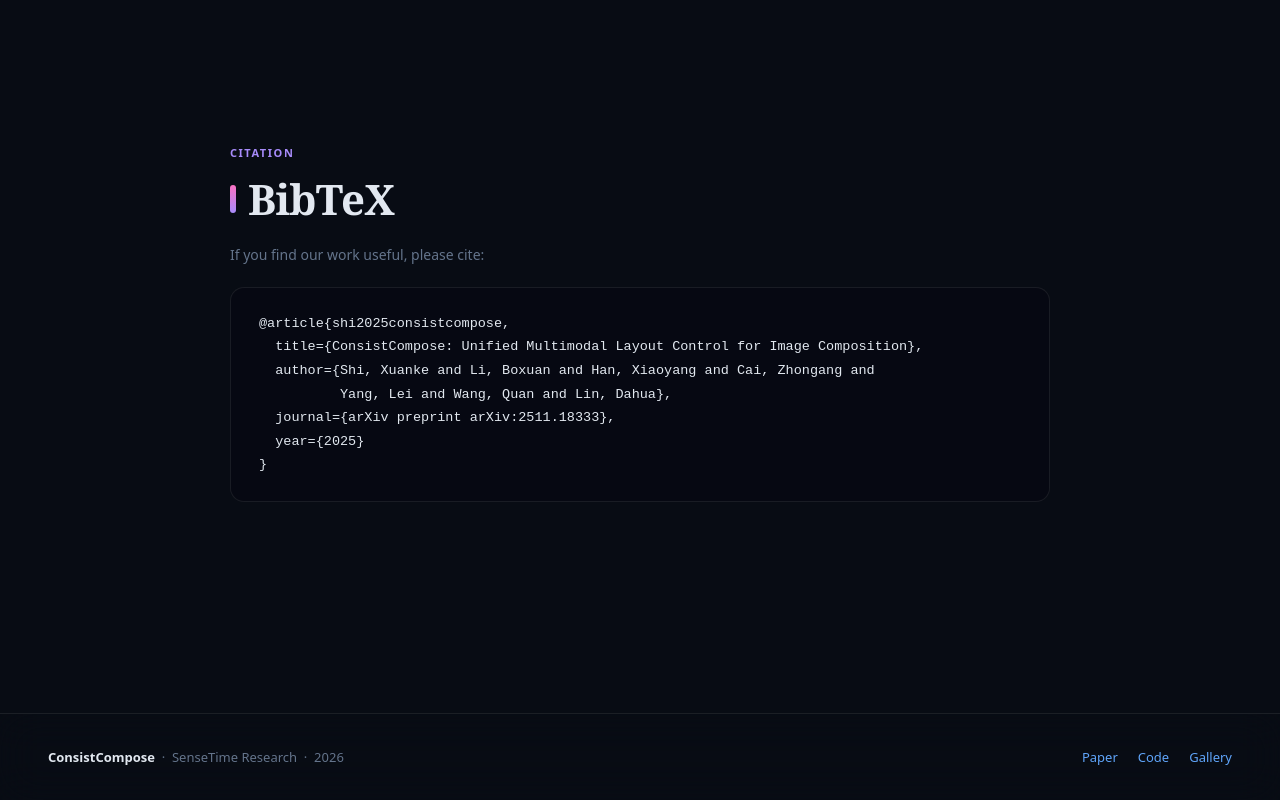
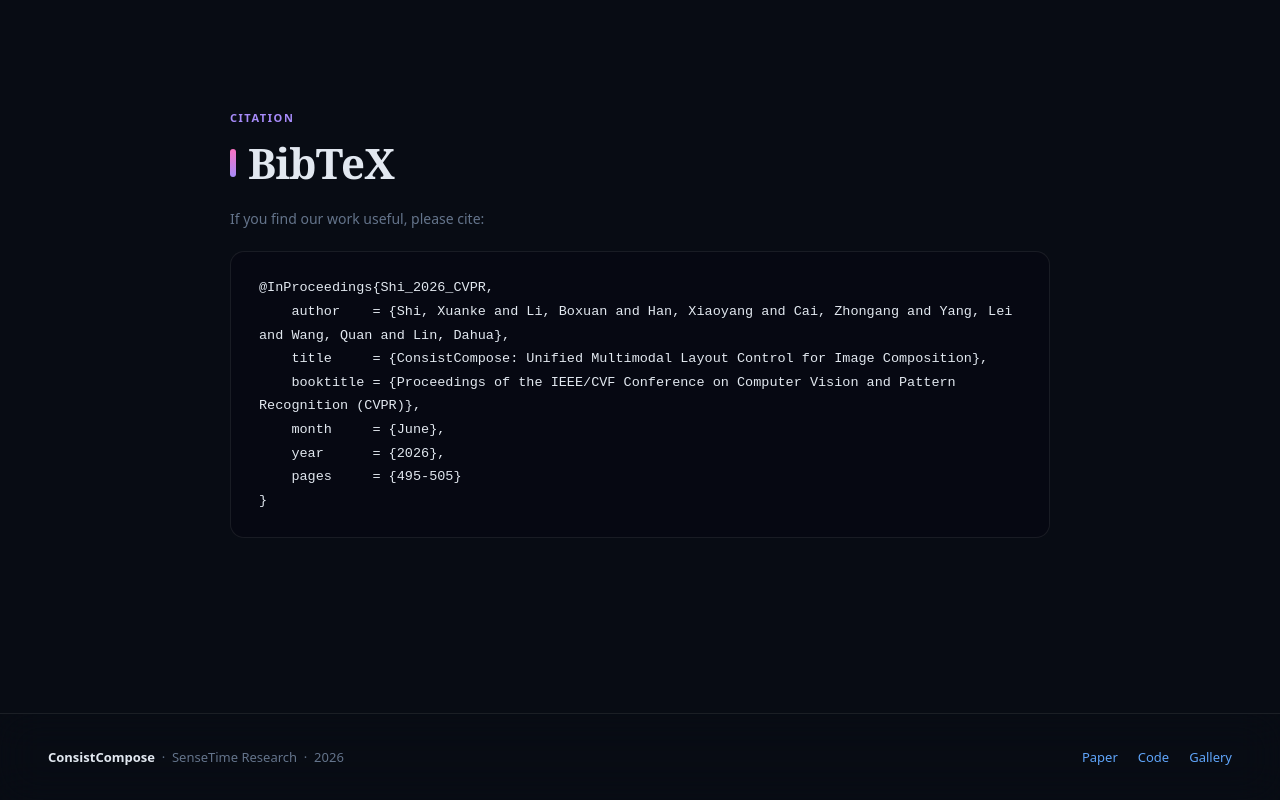
Before and after one commit to OpenSenseNova/ConsistCompose, a plain HTML site: page index.html in a window 1280 px wide. Shown: the part 5298-6098 px from the top of the page. Drawn offline with Linux system fonts and the light colour scheme.

Commit message:
Update BibTeX entry to new conference format
Signed-off-by: 史璇珂 <40144955+XuankeShi@users.noreply.github.com>

```diff
--- a/index.html
+++ b/index.html
@@ -964,12 +964,13 @@
         <svg width="13" height="13" fill="none" viewBox="0 0 24 24" stroke="currentColor" stroke-width="2"><rect x="9" y="9" width="13" height="13" rx="2"/><path d="M5 15H4a2 2 0 0 1-2-2V4a2 2 0 0 1 2-2h9a2 2 0 0 1 2 2v1"/></svg>
         Copy
       </button>
-      <pre class="bibtex-pre" id="bibtexContent">@article{shi2025consistcompose,
-  title={ConsistCompose: Unified Multimodal Layout Control for Image Composition},
-  author={Shi, Xuanke and Li, Boxuan and Han, Xiaoyang and Cai, Zhongang and
-          Yang, Lei and Wang, Quan and Lin, Dahua},
-  journal={arXiv preprint arXiv:2511.18333},
-  year={2025}
+        <pre class="bibtex-pre" id="bibtexContent">@InProceedings{Shi_2026_CVPR,
+    author    = {Shi, Xuanke and Li, Boxuan and Han, Xiaoyang and Cai, Zhongang and Yang, Lei and Wang, Quan and Lin, Dahua},
+    title     = {ConsistCompose: Unified Multimodal Layout Control for Image Composition},
+    booktitle = {Proceedings of the IEEE/CVF Conference on Computer Vision and Pattern Recognition (CVPR)},
+    month     = {June},
+    year      = {2026},
+    pages     = {495-505}
 }</pre>
     </div>
   </div>
```
